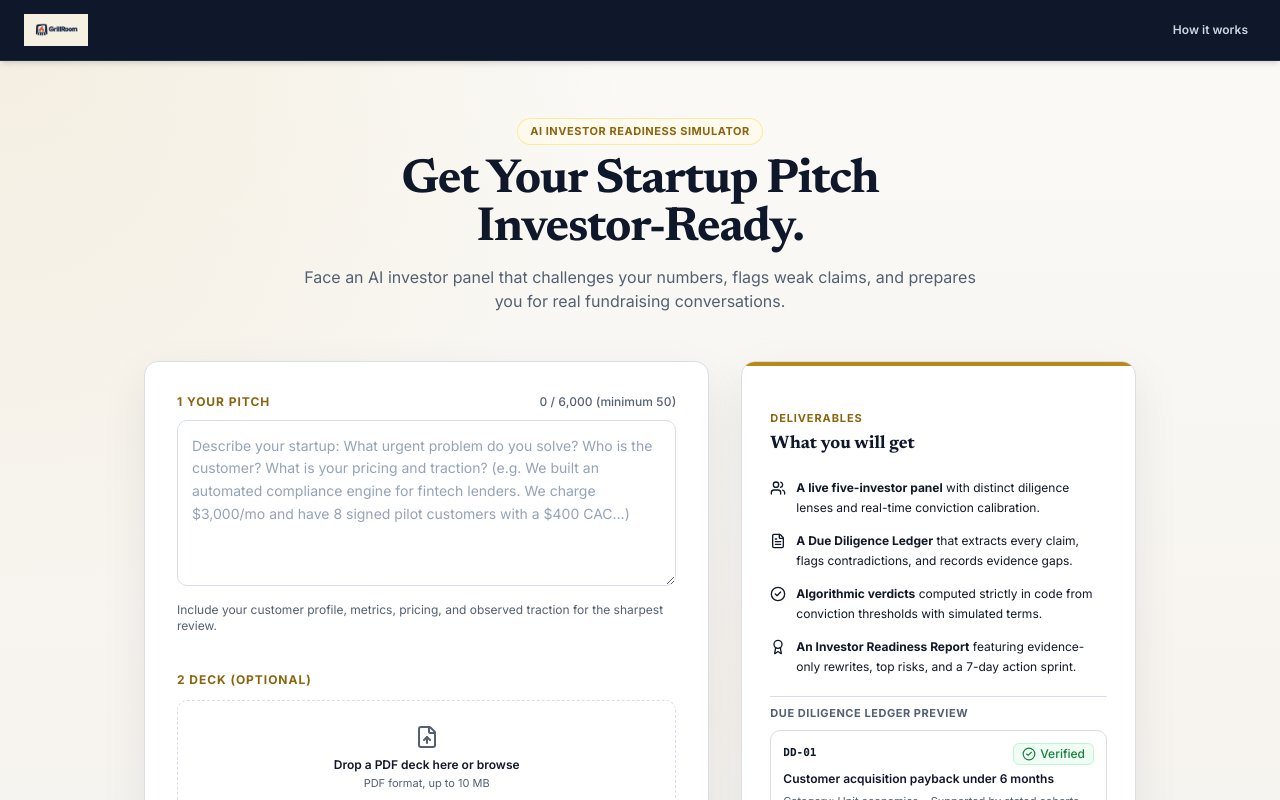
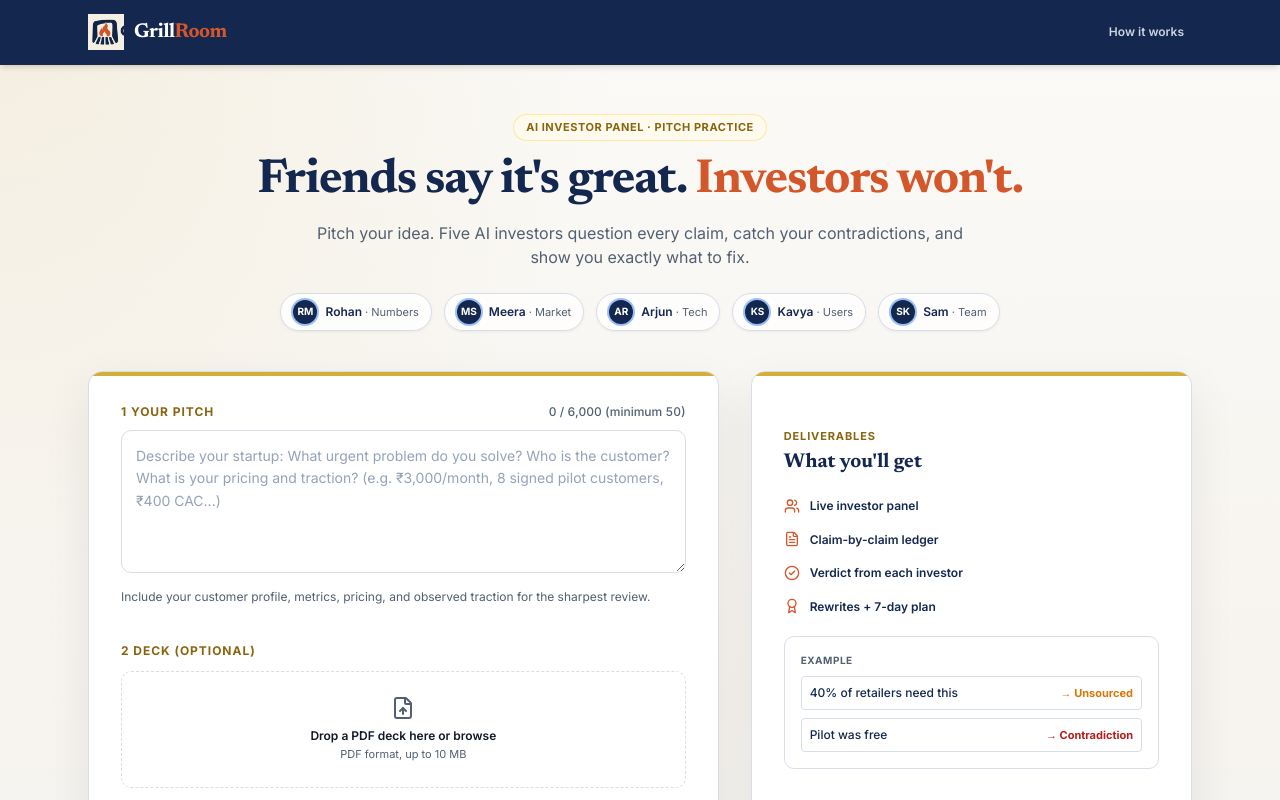
Before and after one commit to Sayandevxyz/GrillRoom, a Next.js app: page / in a window 1280 px wide. Shown: the top 800 px of the page. Built offline with nearby package versions, Linux system fonts and the light colour scheme.

Commit message:
ui: landing page and navbar polish

```diff
--- a/app/globals.css
+++ b/app/globals.css
@@ -3,17 +3,17 @@
 @tailwind utilities;
 
 :root {
-  --bg: #F7F4EF;
+  --bg: #F6EFE1;
   --surface: #FFFFFF;
   --surface-2: #F1F5F9;
   --border: #D8DEE8;
   --text: #111827;
   --text-2: #526071;
-  --navy: #0F172A;
-  --gold: #B88917;
+  --navy: #14284F;
+  --gold: #D4AF37;
   --gold-dark: #8A6510;
-  --cta: #C2410C;
-  --cta-hover: #9A3412;
+  --cta: #D4572B;
+  --cta-hover: #B8441F;
   --success: #15803D;
   --warning: #D97706;
   --danger: #B91C1C;
--- a/app/page.tsx
+++ b/app/page.tsx
@@ -5,7 +5,6 @@ import { useRouter } from "next/navigation";
 import { Header } from "@/components/Header";
 import { Card } from "@/components/ui/Card";
 import { Button } from "@/components/ui/Button";
-import { Chip } from "@/components/ui/Chip";
 import { Alert } from "@/components/ui/Alert";
 import { IntensityMode } from "@/lib/types";
 import {
@@ -133,27 +132,51 @@ export default function SetupPage() {
       {/* Top Authority Header */}
       <Header onHowItWorksClick={() => setIsHowItWorksOpen(true)} />
 
-      <main id="main-content" className="flex-1 max-w-setup mx-auto w-full px-6 py-10 md:py-14">
+      <main id="main-content" className="flex-1 max-w-6xl mx-auto w-full px-6 py-8 md:py-12">
         {/* Hero Section */}
-        <div className="text-center max-w-2xl mx-auto space-y-3 mb-10 md:mb-12">
+        <div className="text-center max-w-3xl mx-auto space-y-4 mb-8 md:mb-10">
           <div>
             <span className="inline-block px-3 py-1 text-[11px] font-bold tracking-wider uppercase text-gold-dark bg-amber-50/70 border border-amber-200/80 rounded-full">
-              AI Investor Readiness Simulator
+              AI INVESTOR PANEL · PITCH PRACTICE
             </span>
           </div>
-          <h1 className="text-3xl md:text-5xl font-serif font-bold text-navy tracking-tight leading-[1.15]">
-            Get Your Startup Pitch Investor-Ready.
+          <h1 className="text-3xl md:text-5xl font-serif font-bold tracking-tight leading-[1.15]">
+            <span className="text-navy">Friends say it&apos;s great. </span>
+            <span className="text-cta">Investors won&apos;t.</span>
           </h1>
-          <p className="text-text-2 text-sm md:text-base leading-relaxed">
-            Face an AI investor panel that challenges your numbers, flags weak claims, and prepares you for real fundraising conversations.
+          <p className="text-text-2 text-sm md:text-base leading-relaxed max-w-2xl mx-auto">
+            Pitch your idea. Five AI investors question every claim, catch your contradictions, and show you exactly what to fix.
           </p>
+
+          {/* Investor Avatars Row */}
+          <div className="pt-2 flex items-center justify-center gap-2 sm:gap-3 flex-wrap">
+            {[
+              { name: "Rohan", role: "Numbers", initials: "RM" },
+              { name: "Meera", role: "Market", initials: "MS" },
+              { name: "Arjun", role: "Tech", initials: "AR" },
+              { name: "Kavya", role: "Users", initials: "KS" },
+              { name: "Sam", role: "Team", initials: "SK" },
+            ].map((inv) => (
+              <div
+                key={inv.name}
+                className="flex items-center gap-2 bg-white/80 border border-border px-3 py-1.5 rounded-full shadow-subtle"
+              >
+                <div className="w-6 h-6 rounded-full bg-navy text-white text-[10px] font-bold flex items-center justify-center ring-2 ring-cta/30">
+                  {inv.initials}
+                </div>
+                <span className="text-xs font-semibold text-navy">
+                  {inv.name} <span className="text-text-2 font-normal text-[11px]">· {inv.role}</span>
+                </span>
+              </div>
+            ))}
+          </div>
         </div>
 
         {/* Two-Column Setup Layout */}
-        <div className="grid grid-cols-1 lg:grid-cols-12 gap-8 items-start">
+        <div className="grid grid-cols-1 lg:grid-cols-12 gap-8 items-stretch">
           {/* Left Column: Form Card (7 cols) */}
-          <div className="lg:col-span-7">
-            <Card className="p-6 md:p-8">
+          <div className="lg:col-span-7 flex flex-col">
+            <Card goldTopRule={true} className="p-6 md:p-8 flex-1 flex flex-col justify-between">
               <form onSubmit={handleStartReview} className="space-y-8">
                 {errorMsg && (
                   <Alert
@@ -185,10 +208,10 @@ export default function SetupPage() {
 
                   <textarea
                     id="pitch-input"
-                    rows={6}
+                    rows={5}
                     value={idea}
                     onChange={(e) => setIdea(e.target.value)}
-                    placeholder="Describe your startup: What urgent problem do you solve? Who is the customer? What is your pricing and traction? (e.g. We built an automated compliance engine for fintech lenders. We charge $3,000/mo and have 8 signed pilot customers with a $400 CAC...)"
+                    placeholder="Describe your startup: What urgent problem do you solve? Who is the customer? What is your pricing and traction? (e.g. ₹3,000/month, 8 signed pilot customers, ₹400 CAC...)"
                     className="w-full bg-white border border-border focus:border-navy rounded-field p-3.5 text-text placeholder:text-slate-400 focus:outline-none transition-subtle text-sm leading-relaxed resize-y"
                     required
                   />
@@ -387,89 +410,83 @@ export default function SetupPage() {
                     size="lg"
                     isLoading={isSubmitting}
                     disabled={!isPitchValid}
-                    className="w-full"
+                    className="w-full bg-cta hover:bg-cta-hover focus-visible:ring-gold text-white font-semibold py-3.5 shadow-subtle text-base"
                   >
-                    {isSubmitting ? "Convening the panel..." : "Start Investor Review"}
+                    {isSubmitting ? "Convening the panel..." : "Start the Grilling →"}
                   </Button>
 
-                  {!isPitchValid && (
                   <p className="text-xs text-text-2 text-center">
-                      {idea.trim().length === 0
+                    {!isPitchValid ? (
+                      idea.trim().length === 0
                         ? "Add at least 50 characters to begin."
                         : idea.trim().length < 50
                         ? `Add ${50 - idea.trim().length} more characters to begin.`
-                        : "Pitch length exceeds the 6,000 character limit."}
+                        : "Pitch length exceeds the 6,000 character limit."
+                    ) : (
+                      "Practice tool. Verdicts are simulated, not predictions of real investor decisions."
+                    )}
                   </p>
-                  )}
                 </div>
               </form>
             </Card>
           </div>
 
-          {/* Right Column: Sticky "What You Will Get" Panel (5 cols) */}
-          <div className="lg:col-span-5 lg:sticky lg:top-8 space-y-4">
-            <Card goldTopRule={true} className="p-6 md:p-7 space-y-5">
+          {/* Right Column: "What you'll get" Panel (5 cols) */}
+          <div className="lg:col-span-5 flex flex-col">
+            <Card goldTopRule={true} className="p-6 md:p-8 flex-1 flex flex-col justify-between space-y-6">
+              <div className="space-y-5">
                 <div>
                   <span className="text-[11px] font-bold uppercase tracking-[0.08em] text-gold-dark block mb-1">
                     Deliverables
                   </span>
-                <h2 className="text-lg font-serif font-bold text-navy">
-                  What you will get
+                  <h2 className="text-xl font-serif font-bold text-navy">
+                    What you&apos;ll get
                   </h2>
                 </div>
 
                 <ul className="space-y-3.5 text-xs text-text leading-relaxed">
-                <li className="flex items-start gap-2.5">
-                  <Users className="w-4 h-4 text-navy flex-shrink-0 mt-0.5" aria-hidden="true" />
-                  <span>
-                    <strong>A live five-investor panel</strong> with distinct diligence lenses and real-time conviction calibration.
-                  </span>
+                  <li className="flex items-center gap-2.5">
+                    <Users className="w-4 h-4 text-cta flex-shrink-0" aria-hidden="true" />
+                    <span className="font-semibold text-navy">Live investor panel</span>
                   </li>
-                <li className="flex items-start gap-2.5">
-                  <FileText className="w-4 h-4 text-navy flex-shrink-0 mt-0.5" aria-hidden="true" />
-                  <span>
-                    <strong>A Due Diligence Ledger</strong> that extracts every claim, flags contradictions, and records evidence gaps.
-                  </span>
+                  <li className="flex items-center gap-2.5">
+                    <FileText className="w-4 h-4 text-cta flex-shrink-0" aria-hidden="true" />
+                    <span className="font-semibold text-navy">Claim-by-claim ledger</span>
                   </li>
-                <li className="flex items-start gap-2.5">
-                  <CheckCircle2 className="w-4 h-4 text-navy flex-shrink-0 mt-0.5" aria-hidden="true" />
-                  <span>
-                    <strong>Algorithmic verdicts</strong> computed strictly in code from conviction thresholds with simulated terms.
-                  </span>
+                  <li className="flex items-center gap-2.5">
+                    <CheckCircle2 className="w-4 h-4 text-cta flex-shrink-0" aria-hidden="true" />
+                    <span className="font-semibold text-navy">Verdict from each investor</span>
                   </li>
-                <li className="flex items-start gap-2.5">
-                  <Award className="w-4 h-4 text-navy flex-shrink-0 mt-0.5" aria-hidden="true" />
-                  <span>
-                    <strong>An Investor Readiness Report</strong> featuring evidence-only rewrites, top risks, and a 7-day action sprint.
-                  </span>
+                  <li className="flex items-center gap-2.5">
+                    <Award className="w-4 h-4 text-cta flex-shrink-0" aria-hidden="true" />
+                    <span className="font-semibold text-navy">Rewrites + 7-day plan</span>
                   </li>
                 </ul>
 
-              {/* Static Preview of Due Diligence Ledger Row */}
-              <div className="pt-2 border-t border-border space-y-2">
-                <span className="text-[11px] font-bold uppercase tracking-wider text-text-2 block">
-                  Due Diligence Ledger Preview
+                {/* Example static box */}
+                <div className="p-4 bg-surface-2/80 border border-border rounded-field space-y-2">
+                  <span className="text-[10px] font-bold uppercase tracking-wider text-text-2 block">
+                    Example
                   </span>
-                <div className="p-3 bg-surface-2/70 border border-border rounded-field space-y-1.5">
-                  <div className="flex items-center justify-between">
-                    <span className="text-[11px] font-mono font-bold text-navy">DD-01</span>
-                    <Chip variant="verified" size="sm" label="Verified" />
+                  <div className="space-y-2 text-xs">
+                    <div className="flex items-center justify-between gap-2 p-2 bg-white rounded border border-border">
+                      <span className="font-medium text-navy text-xs truncate">40% of retailers need this</span>
+                      <span className="text-[11px] font-bold text-warning flex-shrink-0">→ Unsourced</span>
                     </div>
-                  <p className="text-xs font-semibold text-navy">
-                    Customer acquisition payback under 6 months
-                  </p>
-                  <p className="text-[11px] text-text-2">
-                    Category: Unit economics • Supported by stated cohorts
-                  </p>
+                    <div className="flex items-center justify-between gap-2 p-2 bg-white rounded border border-border">
+                      <span className="font-medium text-navy text-xs truncate">Pilot was free</span>
+                      <span className="text-[11px] font-bold text-danger flex-shrink-0">→ Contradiction</span>
                     </div>
                   </div>
-            </Card>
+                </div>
+              </div>
 
-            {/* Quick Context Card */}
+              {/* Confidentiality Footer Card */}
               <div className="p-4 bg-white/70 border border-border rounded-panel text-xs text-text-2 space-y-1">
                 <span className="font-bold text-navy block">Confidential & Private</span>
                 <p>Your session is stored locally with session-scoped cookie tokens. Data is never shared or used for public training.</p>
               </div>
+            </Card>
           </div>
         </div>
       </main>
--- a/components/Header.tsx
+++ b/components/Header.tsx
@@ -14,22 +14,26 @@ export interface HeaderProps {
 export const Header: React.FC<HeaderProps> = ({ onHowItWorksClick, className = "" }) => {
   return (
     <header
-      className={`bg-navy text-white px-6 py-3.5 flex items-center justify-between border-b border-slate-800 shadow-md ${className}`}
+      className={`bg-navy text-white border-b border-slate-800 shadow-md ${className}`}
     >
+      <div className="max-w-6xl mx-auto px-6 py-3.5 flex items-center justify-between">
         <div className="flex items-center">
           <Link
             href="/"
-          className="flex items-center focus-visible:outline-none focus-visible:ring-2 focus-visible:ring-gold focus-visible:ring-offset-2 focus-visible:ring-offset-navy rounded"
+            className="flex items-center gap-2.5 focus-visible:outline-none focus-visible:ring-2 focus-visible:ring-gold rounded"
             aria-label="GrillRoom Home"
           >
             <Image
-            src="/brand/grillroom-logo.png"
-            alt="GrillRoom Logo"
-            width={128}
-            height={32}
+              src="/brand/logo-mark.png"
+              alt="GrillRoom Flame"
+              width={36}
+              height={36}
               priority
-            className="h-8 w-auto object-contain"
+              className="h-9 w-auto object-contain"
             />
+            <span className="font-serif font-bold text-xl tracking-tight text-white">
+              Grill<span className="text-cta">Room</span>
+            </span>
           </Link>
         </div>
 
@@ -50,6 +54,7 @@ export const Header: React.FC<HeaderProps> = ({ onHowItWorksClick, className = "
             </a>
           )}
         </div>
+      </div>
     </header>
   );
 };
```
Lines whose indentation alone changed are shown as unchanged.
